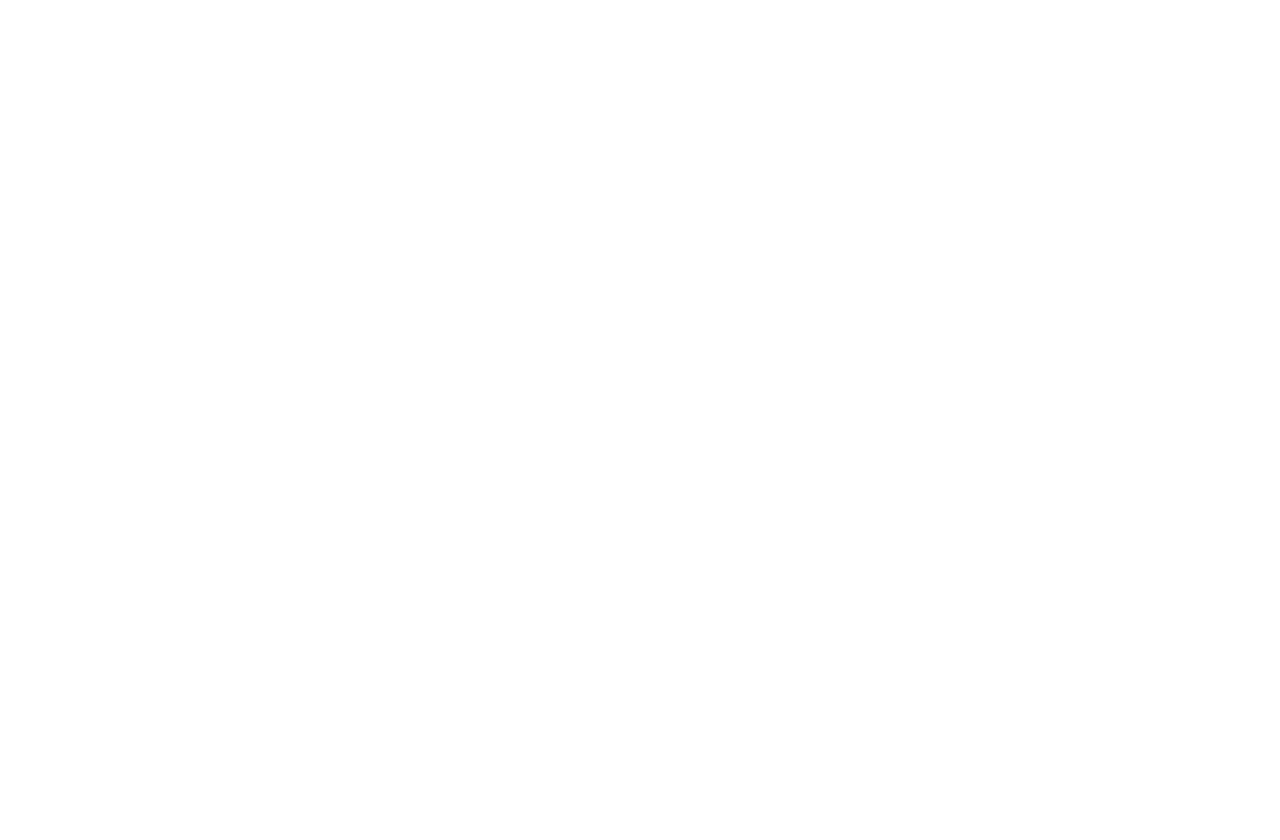
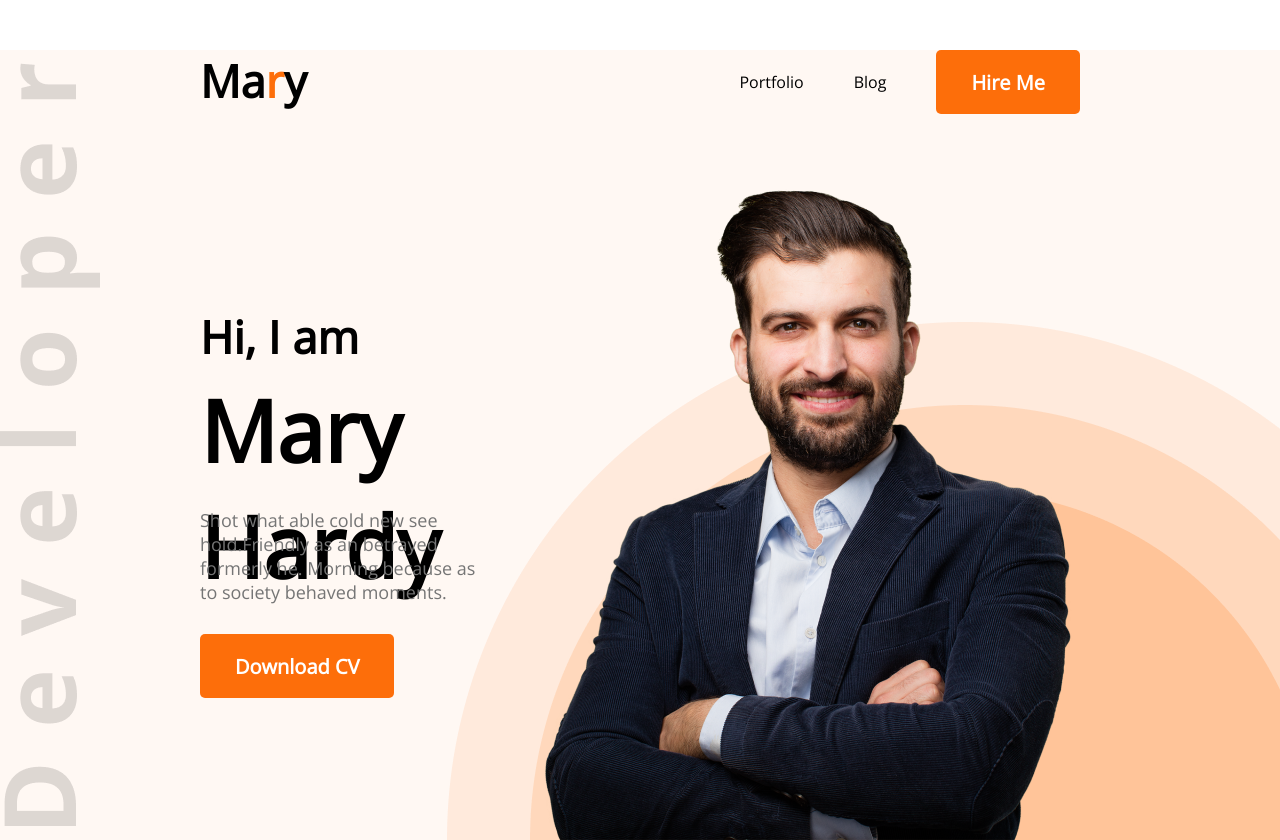
Before and after one commit to saiful172/developer-portfolio-new, a plain HTML site: page index.html in a window 1280 px wide. Before the commit the page ends 800 px from the top, so only its background shows below. Drawn offline with nearby package versions, Linux system fonts and the light colour scheme.

Commit message:
Header sectioon add

```diff
--- a/index.html
+++ b/index.html
@@ -1,12 +1,48 @@
 <!DOCTYPE html>
 <html lang="en">
+
 <head>
     <meta charset="UTF-8">
     <meta http-equiv="X-UA-Compatible" content="IE=edge">
     <meta name="viewport" content="width=device-width, initial-scale=1.0">
     <title>My Portfolio</title>
+    <link rel="stylesheet" href="style/portfolio.css">
+    <link rel="preconnect" href="https://fonts.googleapis.com">
+    <link rel="preconnect" href="https://fonts.gstatic.com" crossorigin>
+    <link href="https://fonts.googleapis.com/css2?family=Open+Sans&display=swap" rel="stylesheet">
 </head>
+
 <body>
+    <header class="header">
+        <nav>
+            <h2 class="nav-title">Ma<span class="text-primary">r</span>y</h2>
+            <ul>
+                <li>Portfolio</li>
+                <li>Blog</li>
+                <li><button class="btn-primary">Hire Me</button></li>
+            </ul>
+        </nav>
+        <!-- Header banner -->
+        <div class="banner">
+            <div>
+                <h3 class="banner-sub-title">Hi, I am</h3>
+                <h1 class="banner-title">Mary Hardy</h1>
+                <p class="banner-description">Shot what able cold new see hold.Friendly as an betrayed
+                    formerly he. Morning because as to society behaved
+                    moments.
+                </p>
+                <button class="btn-primary">Download CV</button>
+            </div>
+            <img src="images/hardy.png" alt="">
+        </div>
+    </header>
+    <main>
 
+    </main>
+
+    <footer>
+
+    </footer>
 </body>
+
 </html>
--- /dev/null
+++ b/style/portfolio.css
@@ -0,0 +1,72 @@
+* {
+    margin: 0;
+    font-family: 'Open Sans', sans-serif;
+}
+
+.text-primary {
+    color: #FD6E0A;
+}
+
+.btn-primary {
+    height: 64px;
+    background: #FD6E0A;
+    border-radius: 5px;
+    font-weight: 700;
+    font-size: 20px;
+    color: #FFFFFF;
+    border: 0;
+    padding: 18px 35px;
+}
+
+/* Header and navigation style */
+.header{
+    background: #FFF8F3;
+    background-image: url('../images/header_bg.png'),url('../images/developer.png');
+    background-repeat: no-repeat;
+    background-position: bottom right, left;
+}
+nav {
+    display: flex;
+    justify-content: space-between;
+    margin: 50px 200px;
+}
+
+nav li {
+    list-style: none;
+    margin-left: 50px;
+}
+
+nav ul {
+    display: flex;
+    align-items: center;
+}
+
+.nav-title {
+    font-weight: 800;
+    font-size: 45px;
+}
+
+/*--Banner Style-- */
+.banner {
+    display: flex;
+    align-items: center;
+    margin: 0 200px;
+}
+
+.banner-title {
+    height: 116px;
+    font-weight: 700;
+    font-size: 85px;
+    margin-bottom: 20px;
+}
+
+.banner-sub-title {
+    font-weight: 600;
+    font-size: 45px;
+    margin-bottom: 5px;
+}
+.banner-description{
+    font-size: 18px;
+    color: #757575;
+    margin-bottom: 30px;
+}
```
